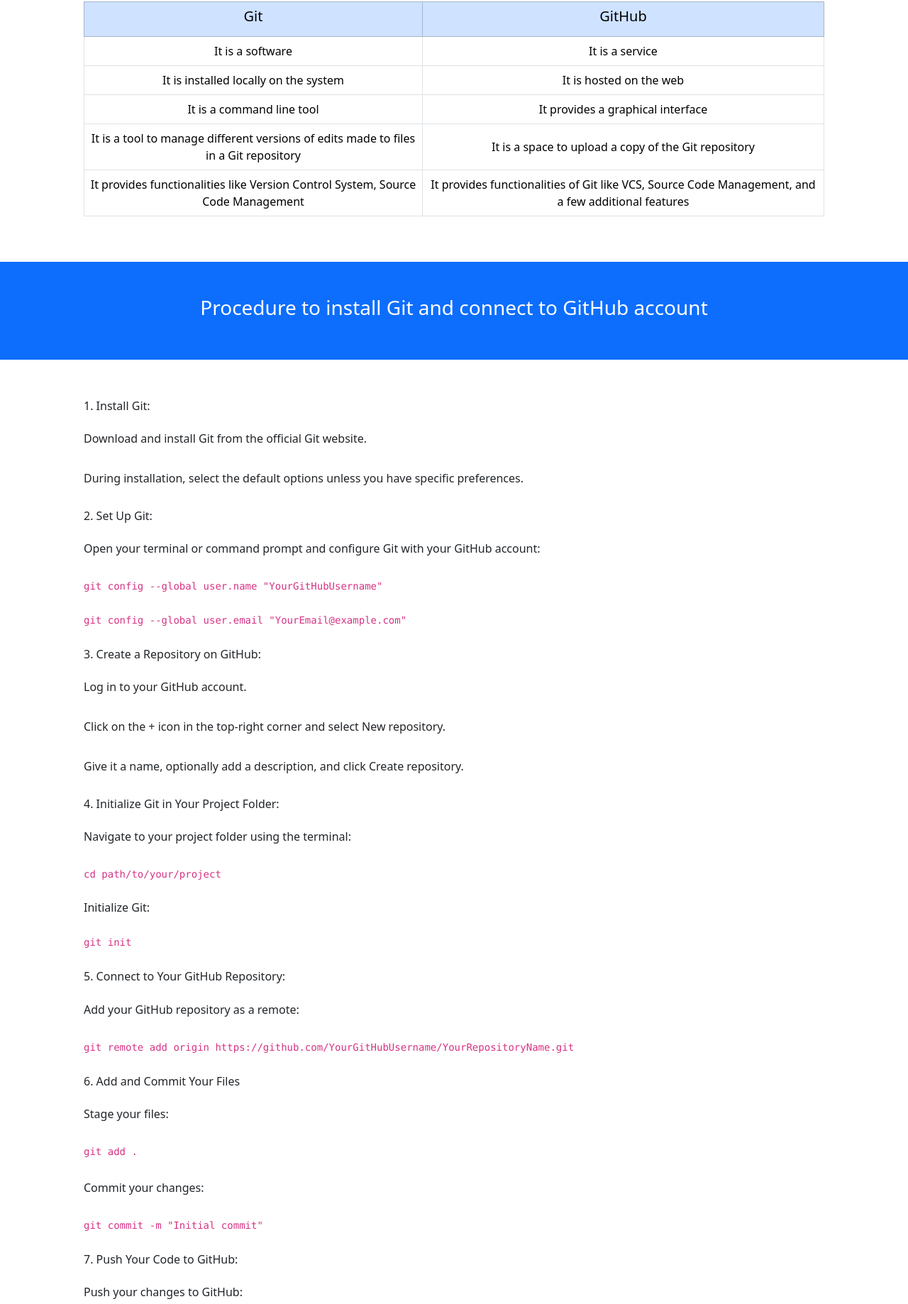
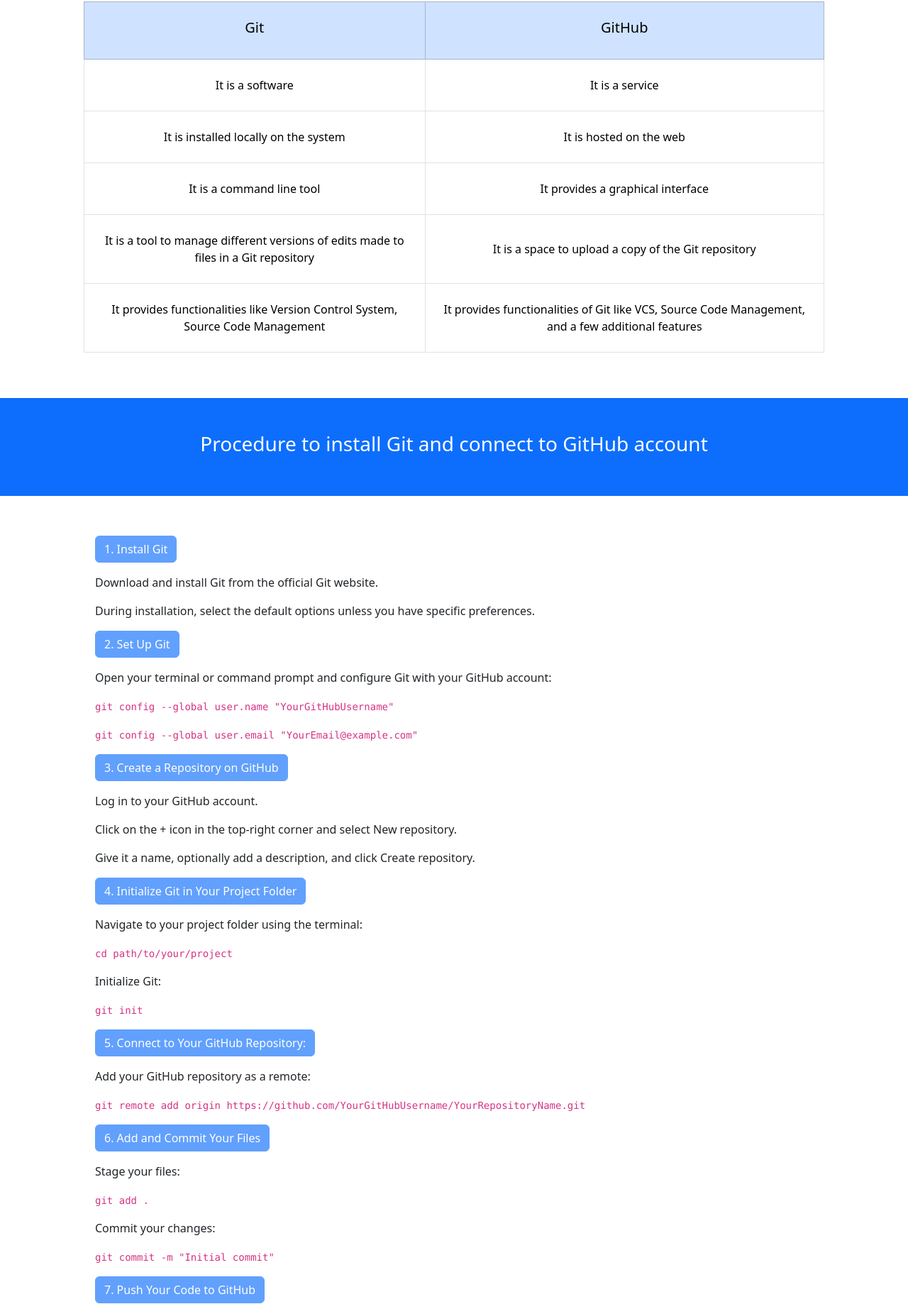
Before and after one commit to ShunmugaNarayanan/Bootstrap-Project-1, a plain HTML site: page index.html in a window 1280 px wide. Shown: the part 1957-3795 px from the top of the page at 71% size. Drawn offline with Linux system fonts and the light colour scheme.

Commit message:
Updated Project

```diff
--- a/index.html
+++ b/index.html
@@ -43,13 +43,13 @@
         <div class="container-fluid pt-5 text-white text-center">
             <div class="row">
                 <div class="col-12 col-md-5">
-                    <img class="img-fluid" src="assets/images/image-1.png" alt="Git Image 1">
+                    <img class="img-fluid mx-auto d-block" src="assets/images/image-1.png" alt="Git Image 1">
                 </div>
                 <div class="col-12 col-md-2 pt-5 mt-5">
-                    <img class="img-fluid" src="assets/images/image-arrow.jpg" alt="Arrow Image">
+                    <img class="img-fluid mx-auto d-block" src="assets/images/image-arrow.jpg" alt="Arrow Image">
                 </div>
                 <div class="col-12 col-md-5">
-                    <img class="img-fluid" src="assets/images/image-2.jpg" alt="Git Image 2">
+                    <img class="img-fluid mx-auto d-block" src="assets/images/image-2.jpg" alt="Git Image 2">
                 </div>
             </div>
         </div>
@@ -67,30 +67,30 @@
                     <table class="table table-hover table-bordered text-center align-middle">
                         <thead class="table-primary">
                             <tr>
-                                <th><h5>Git</h5></th>
-                                <th><h5>GitHub</h5></th>
+                                <th class="p-4 text-center"><h5>Git</h5></th>
+                                <th class="p-4 text-center"><h5>GitHub</h5></th>
                             </tr>
                         </thead>
                         <tbody>
                             <tr>
-                                <td>It is a software</td>
-                                <td>It is a service</td>
+                                <td class="p-4 text-center">It is a software</td>
+                                <td class="p-4 text-center">It is a service</td>
                             </tr>
                             <tr>
-                                <td>It is installed locally on the system</td>
-                                <td>It is hosted on the web</td>
+                                <td class="p-4 text-center">It is installed locally on the system</td>
+                                <td class="p-4 text-center">It is hosted on the web</td>
                             </tr>
                             <tr>
-                                <td>It is a command line tool</td>
-                                <td>It provides a graphical interface</td>
+                                <td class="p-4 text-center">It is a command line tool</td>
+                                <td class="p-4 text-center">It provides a graphical interface</td>
                             </tr>
                             <tr>
-                                <td>It is a tool to manage different versions of edits made to files in a Git repository</td>
-                                <td>It is a space to upload a copy of the Git repository</td>
+                                <td class="p-4 text-center">It is a tool to manage different versions of edits made to files in a Git repository</td>
+                                <td class="p-4 text-center">It is a space to upload a copy of the Git repository</td>
                             </tr>
                             <tr>
-                                <td>It provides functionalities like Version Control System, Source Code Management</td>
-                                <td>It provides functionalities of Git like VCS, Source Code Management, and a few additional features</td>
+                                <td class="p-4 text-center">It provides functionalities like Version Control System, Source Code Management</td>
+                                <td class="p-4 text-center">It provides functionalities of Git like VCS, Source Code Management, and a few additional features</td>
                             </tr>
                         </tbody>
                     </table>
@@ -105,36 +105,52 @@
         <div class="container pt-5 ps-5 pe-5">
             <div class="row">
                 <div class="col-12">
-                     <h6 class="py-2">1. Install Git:</h6>
-                     <p class="py-2">Download and install Git from the official Git website.</p>
-                     <p class="py-2">During installation, select the default options unless you have specific preferences.</p>
-                     <h6 class="py-2">2. Set Up Git:</h6>
-                     <p class="py-2">Open your terminal or command prompt and configure Git with your GitHub account:</p>
-                     <p class="py-1"><code>git config --global user.name "YourGitHubUsername"</code></p>
-                     <p class="py-1"><code>git config --global user.email "YourEmail@example.com"</code></p>
-                     <h6 class="py-2">3. Create a Repository on GitHub:</h6>
-                     <p class="py-2">Log in to your GitHub account.</p>
-                     <p class="py-2">Click on the + icon in the top-right corner and select New repository.</p>
-                     <p class="py-2">Give it a name, optionally add a description, and click Create repository.</p>
-                     <h6 class="py-2">4. Initialize Git in Your Project Folder:</h6>
-                     <p class="py-2">Navigate to your project folder using the terminal:</p>
-                     <p class="py-1"><code>cd path/to/your/project</code></p>
-                     <p class="py-1">Initialize Git:</p>
-                     <p class="py-1"><code>git init</code></p>
-                     <h6 class="py-2">5. Connect to Your GitHub Repository:</h6>
-                     <p class="py-2">Add your GitHub repository as a remote:</p>
-                     <p class="py-1"><code>git remote add origin https://github.com/YourGitHubUsername/YourRepositoryName.git</code></p>
-                     <h6 class="py-2">6. Add and Commit Your Files</h6>
-                     <p class="py-2">Stage your files:</p>
-                     <p class="py-1"><code>git add .</code></p>
-                     <p class="py-2">Commit your changes:</p>
-                     <p class="py-1"><code>git commit -m "Initial commit"</code></p>
-                     <h6 class="py-2">7. Push Your Code to GitHub:</h6>
-                     <p class="py-2">Push your changes to GitHub:</p>
-                     <p class="py-1"><code>git branch -M main</code></p>
-                     <p class="py-1"><code>git push -u origin main</code></p>
-                     <h6 class="py-2">8. View Your Code on GitHub</h6>
-                     <p class="py-2">Go back to your GitHub repository in the browser, and you’ll see your files uploaded!</p>
+                     <div class="list-group list-group-flush">
+                          <li class="list-group-item border-0"><span class="btn btn-primary disabled">1. Install Git</span></li>
+                          <li class="list-group-item border-0">Download and install Git from the official Git website.</li>
+                          <li class="list-group-item border-0">During installation, select the default options unless you have specific preferences.</li>
+                     </div>
+                     <div class="list-group list-group-flush">
+                        <li class="list-group-item border-0"><span class="btn btn-primary disabled">2. Set Up Git</span></li>
+                        <li class="list-group-item border-0">Open your terminal or command prompt and configure Git with your GitHub account:</li>
+                        <li class="list-group-item border-0"><code>git config --global user.name "YourGitHubUsername"</code></li>
+                        <li class="list-group-item border-0"><code>git config --global user.email "YourEmail@example.com"</code></li>
+                     </div>
+                     <div class="list-group list-group-flush">
+                        <li class="list-group-item border-0"><span class="btn btn-primary disabled">3. Create a Repository on GitHub</span></li>
+                        <li class="list-group-item border-0">Log in to your GitHub account.</li>
+                        <li class="list-group-item border-0">Click on the + icon in the top-right corner and select New repository.</li>
+                        <li class="list-group-item border-0">Give it a name, optionally add a description, and click Create repository.</li>
+                     </div>
+                     <div class="list-group list-group-flush">
+                        <li class="list-group-item border-0"><span class="btn btn-primary disabled">4. Initialize Git in Your Project Folder</span></li>
+                        <li class="list-group-item border-0">Navigate to your project folder using the terminal:</li>
+                        <li class="list-group-item border-0"><code>cd path/to/your/project</code></li>
+                        <li class="list-group-item border-0">Initialize Git:</li>
+                        <li class="list-group-item border-0"><code>git init</code></li>
+                     </div>
+                     <div class="list-group list-group-flush">
+                        <li class="list-group-item border-0"><span class="btn btn-primary disabled">5. Connect to Your GitHub Repository:</span></li>
+                        <li class="list-group-item border-0">Add your GitHub repository as a remote:</li>
+                        <li class="list-group-item border-0"><code>git remote add origin https://github.com/YourGitHubUsername/YourRepositoryName.git</code></li>
+                     </div>
+                     <div class="list-group list-group-flush">
+                        <li class="list-group-item border-0"><span class="btn btn-primary disabled">6. Add and Commit Your Files</span></li>
+                        <li class="list-group-item border-0">Stage your files:</li>
+                        <li class="list-group-item border-0"><code>git add .</code></li>
+                        <li class="list-group-item border-0">Commit your changes:</li>
+                        <li class="list-group-item border-0"><code>git commit -m "Initial commit"</code></li>
+                     </div>
+                     <div class="list-group list-group-flush">
+                        <li class="list-group-item border-0"><span class="btn btn-primary disabled">7. Push Your Code to GitHub</span></li>
+                        <li class="list-group-item border-0">Push your changes to GitHub:</li>
+                        <li class="list-group-item border-0"><code>git branch -M main</code></li>
+                        <li class="list-group-item border-0"><code>git push -u origin main</code></li>
+                     </div>
+                     <div class="list-group list-group-flush">
+                        <li class="list-group-item border-0"><span class="btn btn-primary disabled">8. View Your Code on GitHub</span></li>
+                        <li class="list-group-item border-0">Go back to your GitHub repository in the browser, and you’ll see your files uploaded!</li>
+                     </div>
                 </div>
             </div>
         </div>
```
